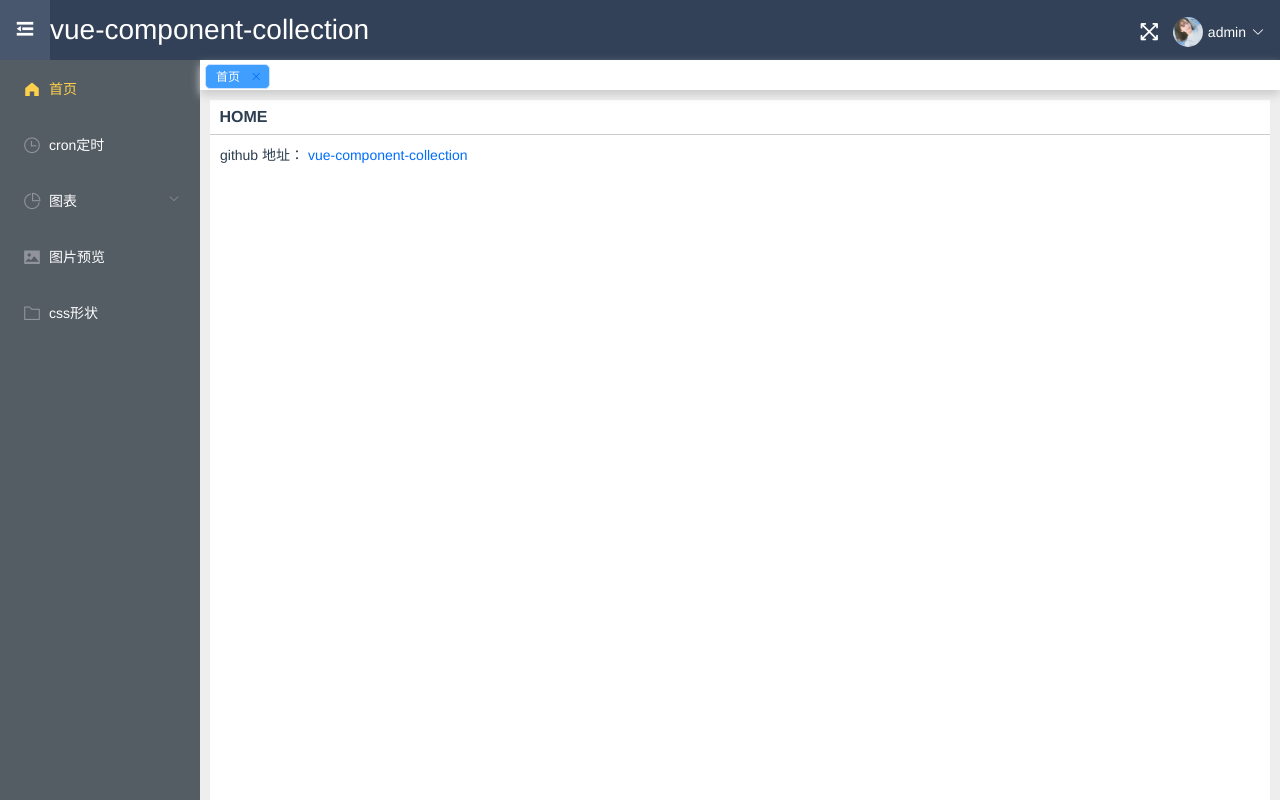
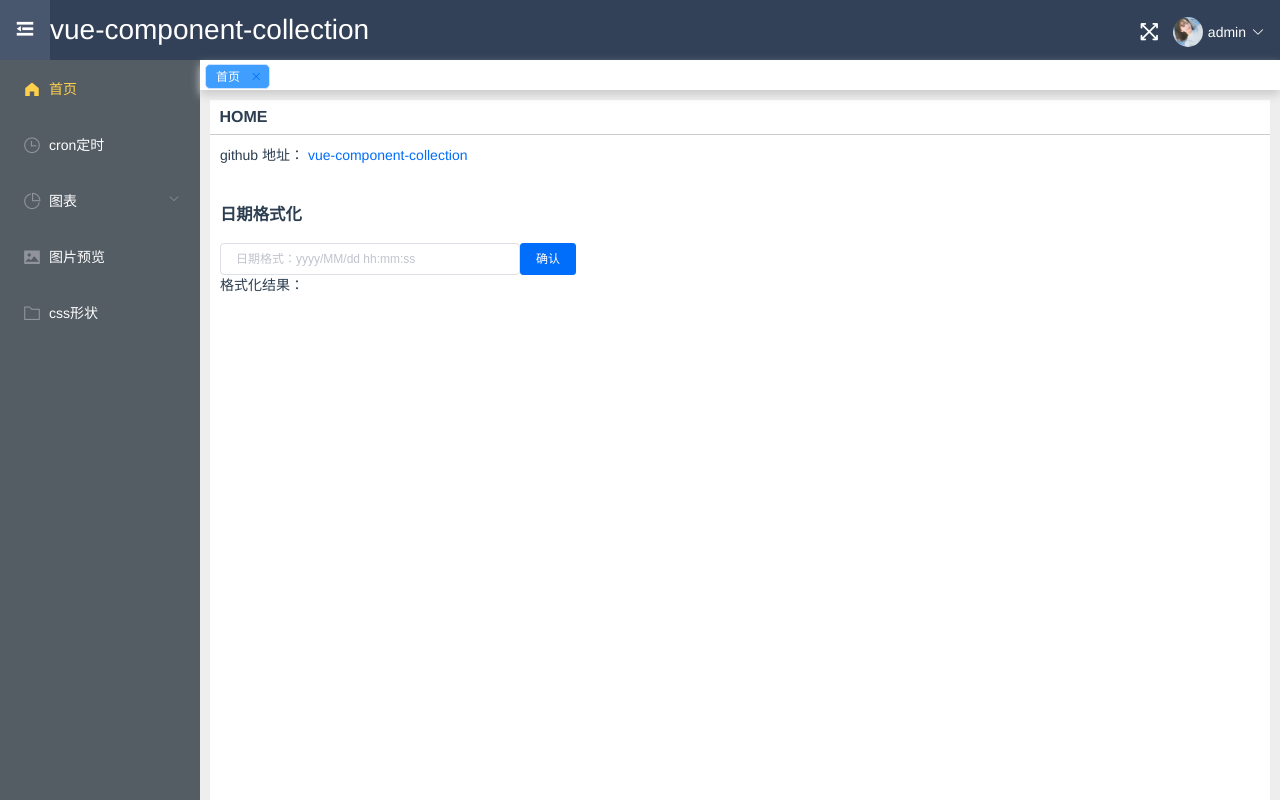
Before and after one commit to ForAFuture/vue-component-collection, a Vue app: page /home in a window 1280 px wide. Built offline with nearby package versions, Linux system fonts and the light colour scheme; what vue-preview would draw is missing.

Commit message:
添加时间日期格式化方法

```diff
--- a/src/assets/css/style.css
+++ b/src/assets/css/style.css
@@ -3,11 +3,6 @@
 }
 .pull-right , .rf{
   float: right;
-}
-.clear::after{
-  display: block;
-  content: '';
-  clear: both;
 }
 .font16 {
   color: #5A5E66;
--- a/src/utils/index.js
+++ b/src/utils/index.js
@@ -18,5 +18,25 @@ export default {
       let dataURL = canvas.toDataURL('image/' + ext)
       callback && callback(dataURL)
     }
+  },
+  // 日期格式化 date为日期对象--> eg: new Date()
+  dateFormat (date, fmt) {
+    if (/(y+)/.test(fmt)) {
+      fmt = fmt.replace(RegExp.$1, (date.getFullYear() + '').substr(4 - RegExp.$1.length))
+    }
+    let o = {
+      'M+': date.getMonth() + 1,
+      'd+': date.getDate(),
+      'h+': date.getHours(),
+      'm+': date.getMinutes(),
+      's+': date.getSeconds()
+    }
+    for (let k in o) {
+      if (new RegExp(`(${k})`).test(fmt)) {
+        let str = o[k] + ''
+        fmt = fmt.replace(RegExp.$1, (RegExp.$1.length === 1) ? str : ('00' + str).substr(str.length))
+      }
+    }
+    return fmt
   }
 }
--- a/src/views/home/index.vue
+++ b/src/views/home/index.vue
@@ -7,13 +7,32 @@
         <a href="https://github.com/ForAFuture/vue-component-collection" target="_blank" rel="noopener noreferrer">vue-component-collection</a>
       </p>
     </div>
+    <div class="home-date">
+      <h3>日期格式化</h3>
+      <el-input class="date-input" size="small" v-model="dateValue" placeholder="日期格式：yyyy/MM/dd hh:mm:ss" clearable></el-input>
+      <el-button type="primary" size="small" @click="dateFormat(dateValue)">确认</el-button>
+      <p>格式化结果：{{ formatValue }}</p>
+    </div>
   </div>
 </template>
 <script>
+import utils from '@/utils/index'
 export default {
   name: 'name',
   data () {
-    return {}
+    return {
+      dateValue: '',
+      formatValue: ''
+    }
+  },
+  created () {
+    console.log(utils)
+  },
+  methods: {
+    dateFormat (fmt) {
+      let date = new Date()
+      this.formatValue = utils.dateFormat(date, fmt)
+    }
   }
 }
 </script>
@@ -21,8 +40,13 @@ style <style lang="scss" scoped>
   .home{
     min-height: 100%;
     background: #fff;
-    .home-content{
+    .home-content, .home-date{
       padding: 10px;
+    }
+    .home-date{
+      .date-input{
+        width: 300px;
+      }
     }
   }
 </style>
```
Also changed, not shown: 2 other files (tests, documents, lock files or other folders).
